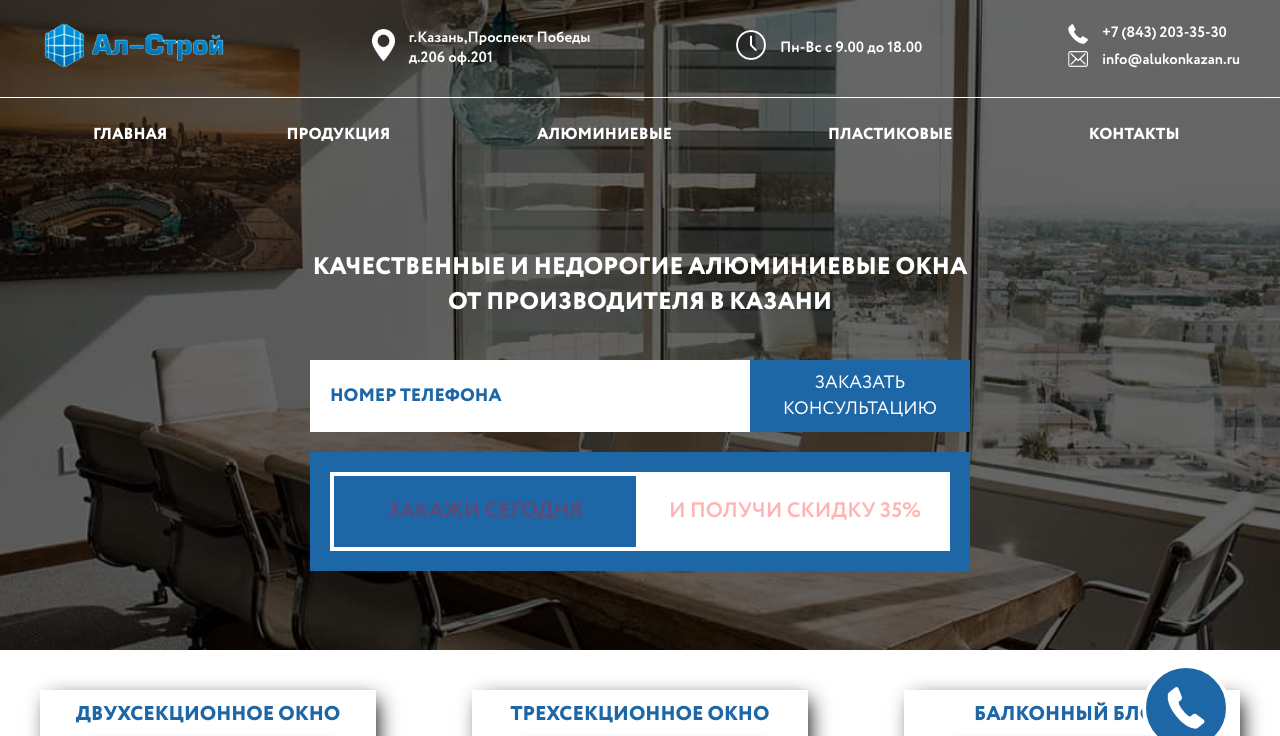
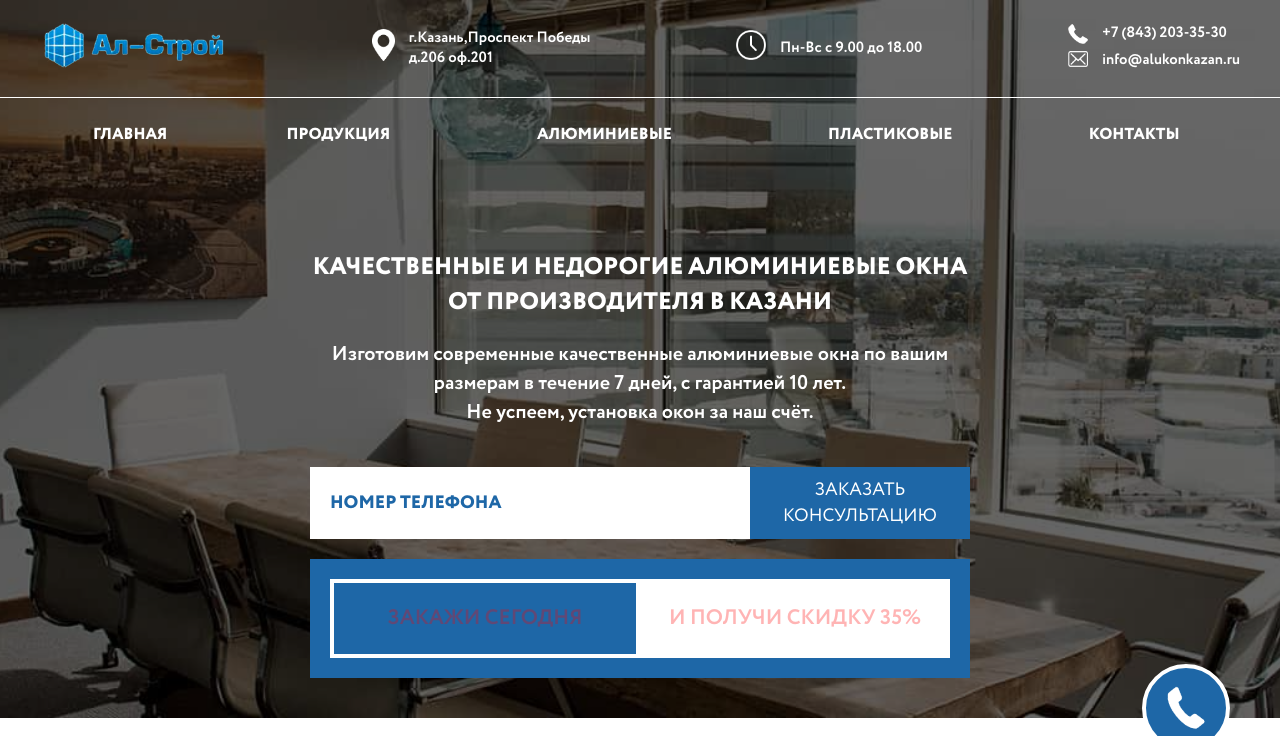
Before and after one commit to JI0PATA/alstr-prod, a PHP site: page /alyuminievye-okna in a window 1280 px wide. Shown: the top 736 px of the page. Run offline with PHP 8.4, Linux system fonts and the light colour scheme.

Commit message:
Текста для продающих страниц

```diff
--- a/assets/css/_hat.sass
+++ b/assets/css/_hat.sass
@@ -25,7 +25,8 @@
     input
       padding-left: 20px
   &.index
-    height: 650px
+    //height: 650px
+    padding-bottom: 20px
     background:
       size: cover
       repeat: no-repeat
--- a/assets/css/style.css
+++ b/assets/css/style.css
@@ -296,7 +296,7 @@ section {
   #header .header__callback input {
     padding-left: 20px; }
   #header.index {
-    height: 650px;
+    padding-bottom: 20px;
     background-size: cover;
     background-repeat: no-repeat;
     background-position: center center;
--- a/pages/alyuminievye-dveri.php
+++ b/pages/alyuminievye-dveri.php
@@ -18,6 +18,8 @@ head();
                     качественные и недорогие алюминиевые двери<br>от производителя в Казани
                 </div>
                 <div class="common_description white">
+                    Изготовим современные качественные алюминиевые двери по вашим размерам в течение 7 дней, с гарантией 10 лет.<br>
+                    Не успеем, установка дверей за наш счёт.
                 </div>
             </div>
             <?php
--- a/pages/alyuminievye-okna.php
+++ b/pages/alyuminievye-okna.php
@@ -16,6 +16,8 @@ head();
             <div class="header__title">
                 <div class="common_description-title white center">качественные и недорогие алюминиевые окна<br>от производителя в Казани</div>
                 <div class="common_description white">
+                    Изготовим современные качественные алюминиевые окна по вашим размерам в течение 7 дней, с гарантией 10 лет.<br>
+                    Не успеем, установка окон за наш счёт.
                 </div>
             </div>
             <?php
--- a/pages/osteklenie-balkonov-lodzhij.php
+++ b/pages/osteklenie-balkonov-lodzhij.php
@@ -18,6 +18,8 @@ head()
                     качественное и недорогое остекление балконов и лоджий<br>от производителя в Казани
                 </div>
                 <div class="common_description white">
+                    Остеклим вам балкон современным пластиковыми или алюминиевыми конструкциями в течение 7 дней, с гарантией 10 лет.<br>
+                    Не успеем, установка двери за наш счёт.
                 </div>
             </div>
             <?php
--- a/pages/plastikovye-dveri.php
+++ b/pages/plastikovye-dveri.php
@@ -16,6 +16,8 @@ head()
             <div class="header__title">
                 <div class="common_description-title white center">качественные и недорогие пластиковые двери<br>от производителя в Казани</div>
                 <div class="common_description white">
+                    Изготовим качественные пластиковые двери по вашим размерам в течение 7 дней, с гарантией 10 лет.<br>
+                    Не успеем, установка двери за наш счёт.
                 </div>
             </div>
             <?php
--- a/pages/plastikovye-okna.php
+++ b/pages/plastikovye-okna.php
@@ -16,6 +16,8 @@ head();
             <div class="header__title">
                 <div class="common_description-title white center">качественные и недорогие пластиковые окна<br>от производителя в Казани</div>
                 <div class="common_description white">
+                    Изготовим качественные пластиковые окна по вашим размерам в течение 7 дней, с гарантией 10 лет.<br>
+                    Не успеем, установка окон за наш счёт.
                 </div>
             </div>
             <?php
--- a/pages/vkhodnye-gruppy.php
+++ b/pages/vkhodnye-gruppy.php
@@ -16,7 +16,8 @@ head()
             <div class="header__title">
                 <div class="common_description-title white center">качественные и недорогие входные группы<br>от производителя в Казани</div>
                 <div class="common_description white">
-
+                    Изготовим современные качественные входные группы по вашим размерам в течение 7 дней, с гарантией 10 лет.<br>
+                    Не успеем, установка входной группы за наш счёт.
                 </div>
             </div>
             <?php
```
Also changed, not shown: 1 other file.
